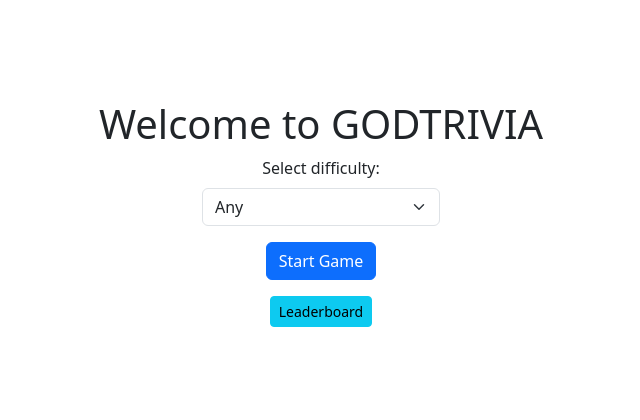
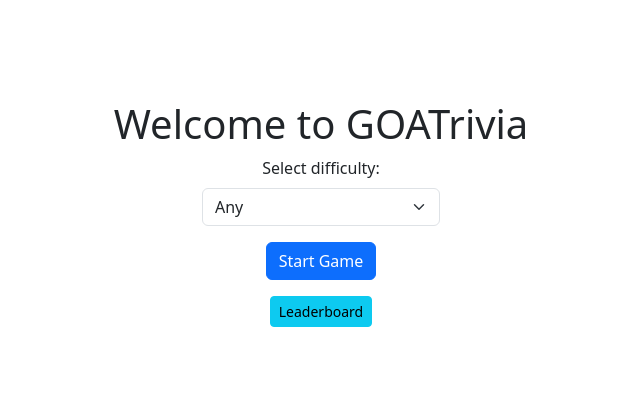
Before and after one commit to syncorex/cmu-python-web-app, a Flask app: page / in a window 1280 px wide. Shown: the top 420 px of the page, without its empty margins (319-959 px from the left). Run offline with Flask 3, Linux system fonts and the light colour scheme; parts of the project's set-up code (start-up, migrations or seed data) failed here and were passed over.

Commit message:
CI-CD problem fix, leaderboard bug fix

```diff
--- a/src/app.py
+++ b/src/app.py
@@ -12,12 +12,14 @@ from datetime import datetime
 app = Flask(__name__)
 app.secret_key = 'BLABLABLA'
 
-cert_path = '/home/user/advpy-web-app/X509-cert-8255257794010601158.pem'
+cert_path = '/home/user/cmu-python-web-app/cert.pem'
 
-uri = 'mongodb+srv://cluster0.j9gqkfd.mongodb.net/' \
-      '?authSource=%24external' \
-      '&authMechanism=MONGODB-X509&' \
-      'retryWrites=true&w=majority'
+uri = 'mongodb+srv://cluster0.j9gqkfd.mongodb.net/'\
+      '?authSource=%24external'\
+      '&authMechanism=MONGODB-X509'\
+      '&retryWrites=true'\
+      '&w=majority'\
+      '&appName=Cluster0'
 
 client: MongoClient[Any]
 client = MongoClient(uri,
@@ -75,9 +77,9 @@ def start() -> Any:
     api_url = 'https://opentdb.com/api.php?amount=10'
     if (session['difficulty'] in ['easy', 'medium', 'hard']):
         api_url += f"&difficulty={session['difficulty']}"
-    # print(api_url)
+
     res = requests.get(api_url).json()
-    # print(res)
+
     qs = list()
     for q in res['results']:
         q['correct_answer'] = html.unescape(q['correct_answer'])
@@ -90,8 +92,7 @@ def start() -> Any:
         q['question'] = html.unescape(q['question'])
         qs.append(q)
     session['questions'] = qs
-    print(qs[0])
-    # print(session['score'])
+
     return redirect(url_for('question', question_number=0))
 
 
@@ -99,7 +100,7 @@ def start() -> Any:
 def end() -> Any:
     if request.method == 'POST':
         session['user_name'] = request.form['user_name']
-        print(session['user_name'])
+
         """Submit score to db and display the leaderboard."""
         submit_score(session['user_name'], session['score'])
         return redirect(url_for('leaderboard'))
@@ -115,7 +116,10 @@ def end() -> Any:
 def leaderboard() -> Any:
     """Display the leaderboard page."""
     top_scores = get_top_scores()
-    print(session['user_name'])
+
+    if not session.get('score'):
+        session['score'] = 0
+
     return render_template(
         'leaderboard.html',
         score=session['score'],
--- a/src/templates/base.html
+++ b/src/templates/base.html
@@ -3,7 +3,7 @@
 <head>
     <meta charset="UTF-8">
     <meta name="viewport" content="width=device-width, initial-scale=1.0">
-    <title>GodTrivia {% block title %}{% endblock %}</title>
+    <title>GOATrivia {% block title %}{% endblock %}</title>
     <link href="https://cdn.jsdelivr.net/npm/bootstrap@5.3.2/dist/css/bootstrap.min.css" rel="stylesheet" integrity="sha384-T3c6CoIi6uLrA9TneNEoa7RxnatzjcDSCmG1MXxSR1GAsXEV/Dwwykc2MPK8M2HN" crossorigin="anonymous">
     <script src="https://cdn.jsdelivr.net/npm/bootstrap@5.3.2/dist/js/bootstrap.bundle.min.js" integrity="sha384-C6RzsynM9kWDrMNeT87bh95OGNyZPhcTNXj1NW7RuBCsyN/o0jlpcV8Qyq46cDfL" crossorigin="anonymous"></script>
     <link rel="stylesheet" href="{{ url_for('static', filename='css/style.css') }}">
--- a/src/templates/index.html
+++ b/src/templates/index.html
@@ -5,7 +5,7 @@
 
 {% block content %}
     <div class="container mx-auto text-center">
-        <h1 class=".translate-middle">Welcome to GODTRIVIA</h1>
+        <h1 class=".translate-middle">Welcome to GOATrivia</h1>
         <div class="container">
             <form action="/start" method="get">
                 <span>Select difficulty:</span>
```
Also changed, not shown: 1 other file.
